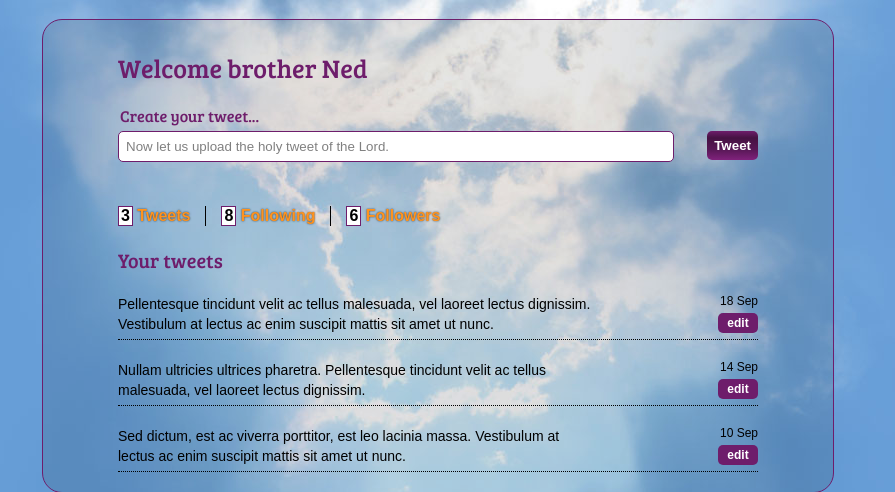
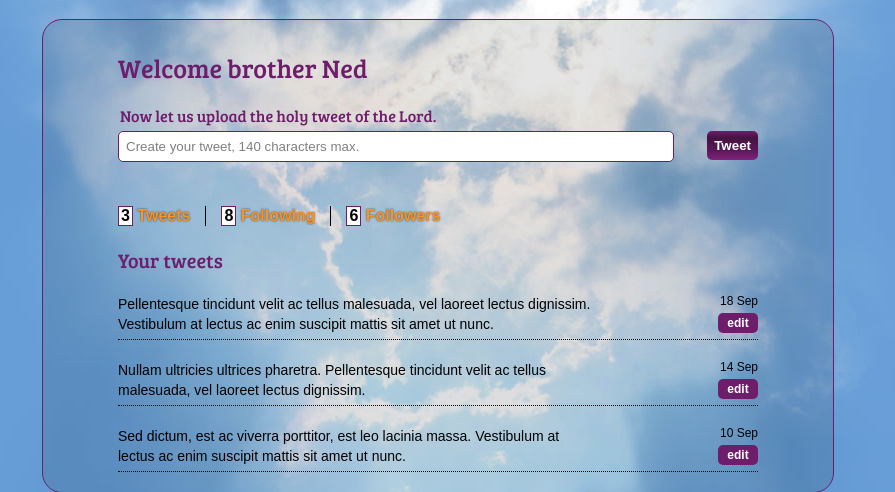
Before and after one commit to Grafixwerks/P2, a PHP site: page /dashboard.php in a window 1280 px wide. Shown: the part 142-634 px from the top of the page, without its empty margins (201-1096 px from the left). Run offline with PHP 8.4, Linux system fonts and the light colour scheme.

Commit message:
Text edits

```diff
--- a/dashboard.php
+++ b/dashboard.php
@@ -32,7 +32,7 @@
     <h1>Welcome brother Ned</h1>
     <form action="" method="post" enctype="application/x-www-form-urlencoded" id="send-tweet">
       <fieldset>
-        <legend>Create your tweet...</legend>
+        <legend>Now let us upload the holy tweet of the Lord.</legend>
         <label for="tweet-msg" class="tweet-label">Message:</label>
         <input type="text" name="tweet-msg" id="tweet-msg"  class="tweet-txt" maxlength="140" />
         <input type="submit" name="submit" value="Tweet" id="btn-tweet" class="btn" />
@@ -189,8 +189,8 @@ $(document).ready(function() {
 
 // Tweet input instructions, remove on focus
 
-	  $("#tweet-msg").attr("value", "Now let us upload the holy tweet of the Lord.").css('color', '#808080');
-	  var text1 = "Now let us upload the holy tweet of the Lord.";
+	  $("#tweet-msg").attr("value", "Create your tweet, 140 characters max.").css('color', '#808080');
+	  var text1 = "Create your tweet, 140 characters max.";
 
 	  $("#tweet-msg").focus(function() {
 			  if($(this).attr("value") == text1) $(this).attr("value", "").css('color', '#000');
```
